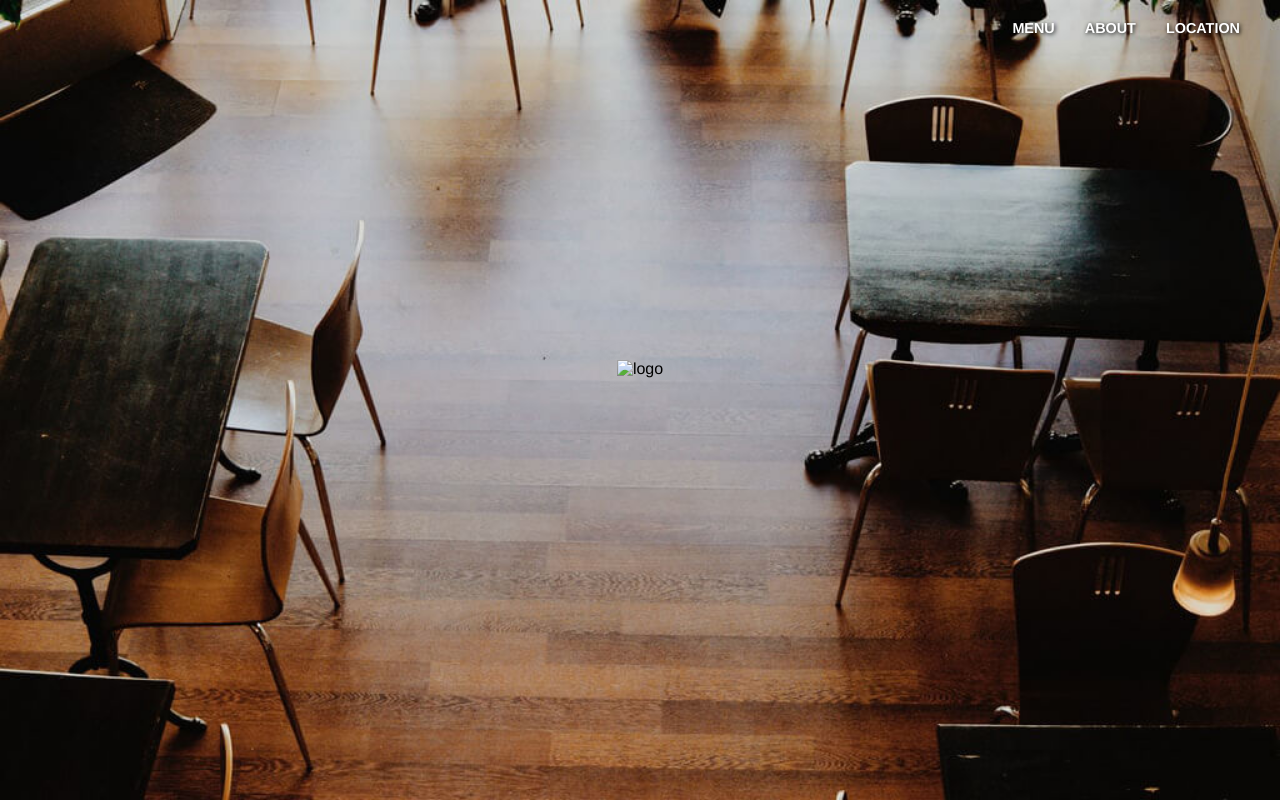
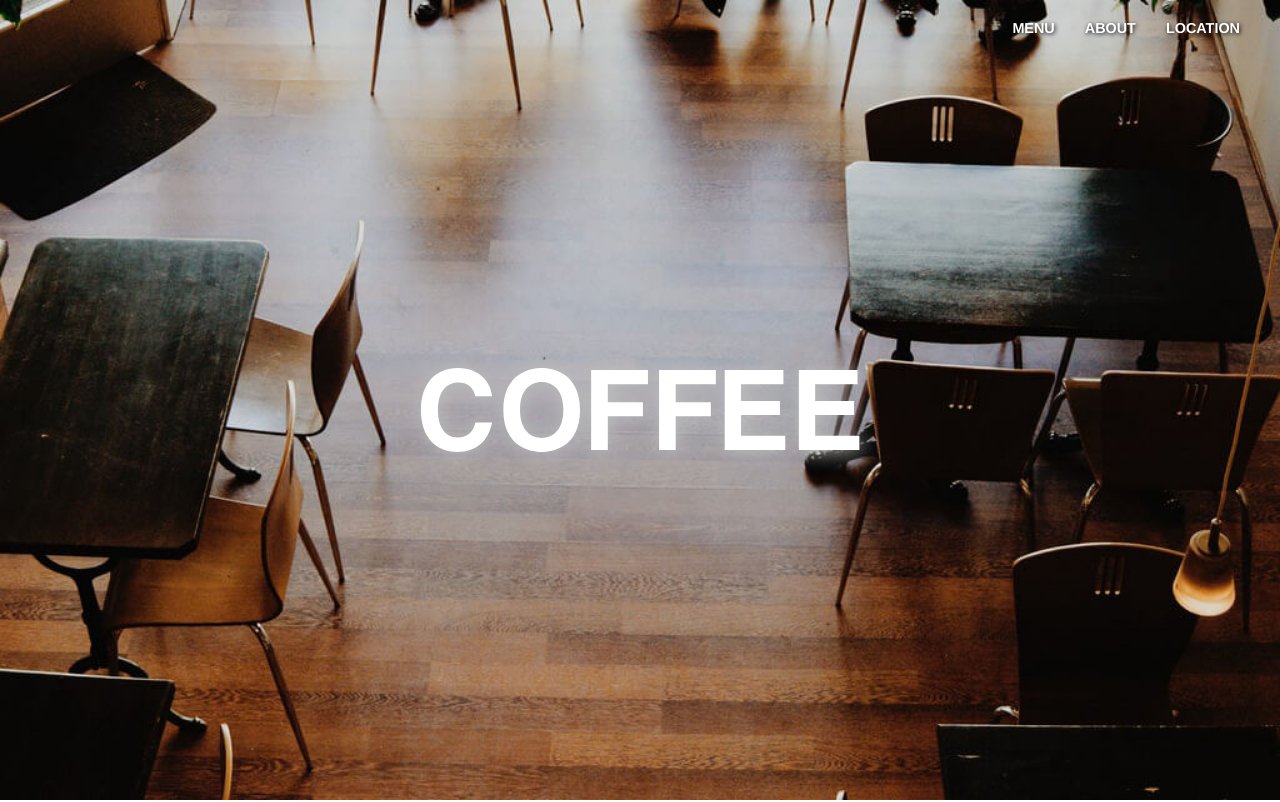
Before and after one commit to am250314/coffeeshop.github.io, a plain HTML site: page index.html in a window 1280 px wide. Shown: the top 802 px of the page. Drawn offline with nearby package versions, Linux system fonts and the light colour scheme.

Commit message:
Update index.html

```diff
--- a/index.html
+++ b/index.html
@@ -29,7 +29,7 @@
             </ul>
         </nav>
     <h1 class="site-title">
-        <img src="img/logo.svg" alt="logo">
+        <img src="https://raw.githubusercontent.com/am250314/coffeeshop.github.io/dffffc28f1c54ea44ecc428e46a58c6abe3a4000/logo.svg" alt="logo">
     </h1>
     </header>
     <!-- /header -->
```
